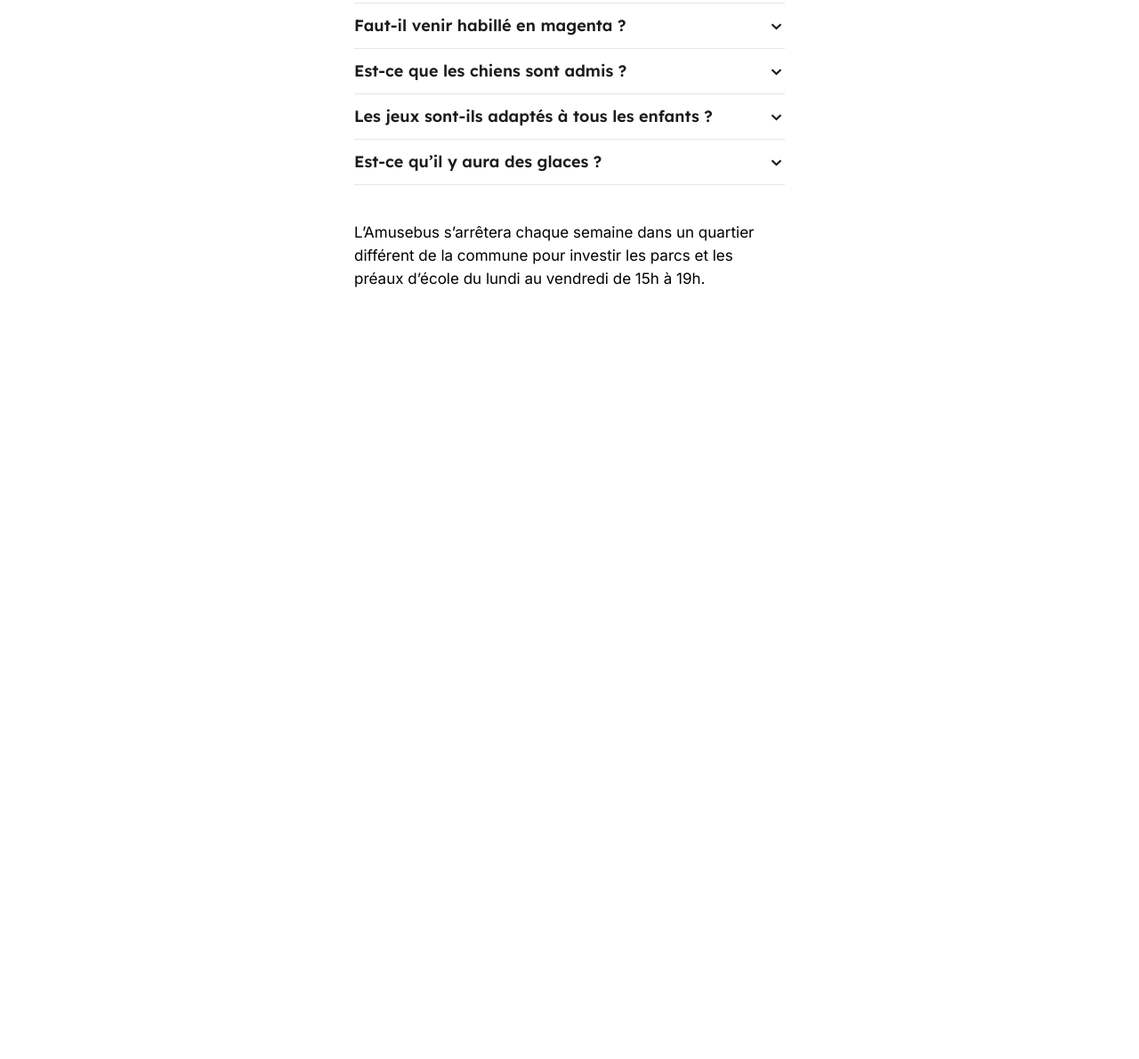
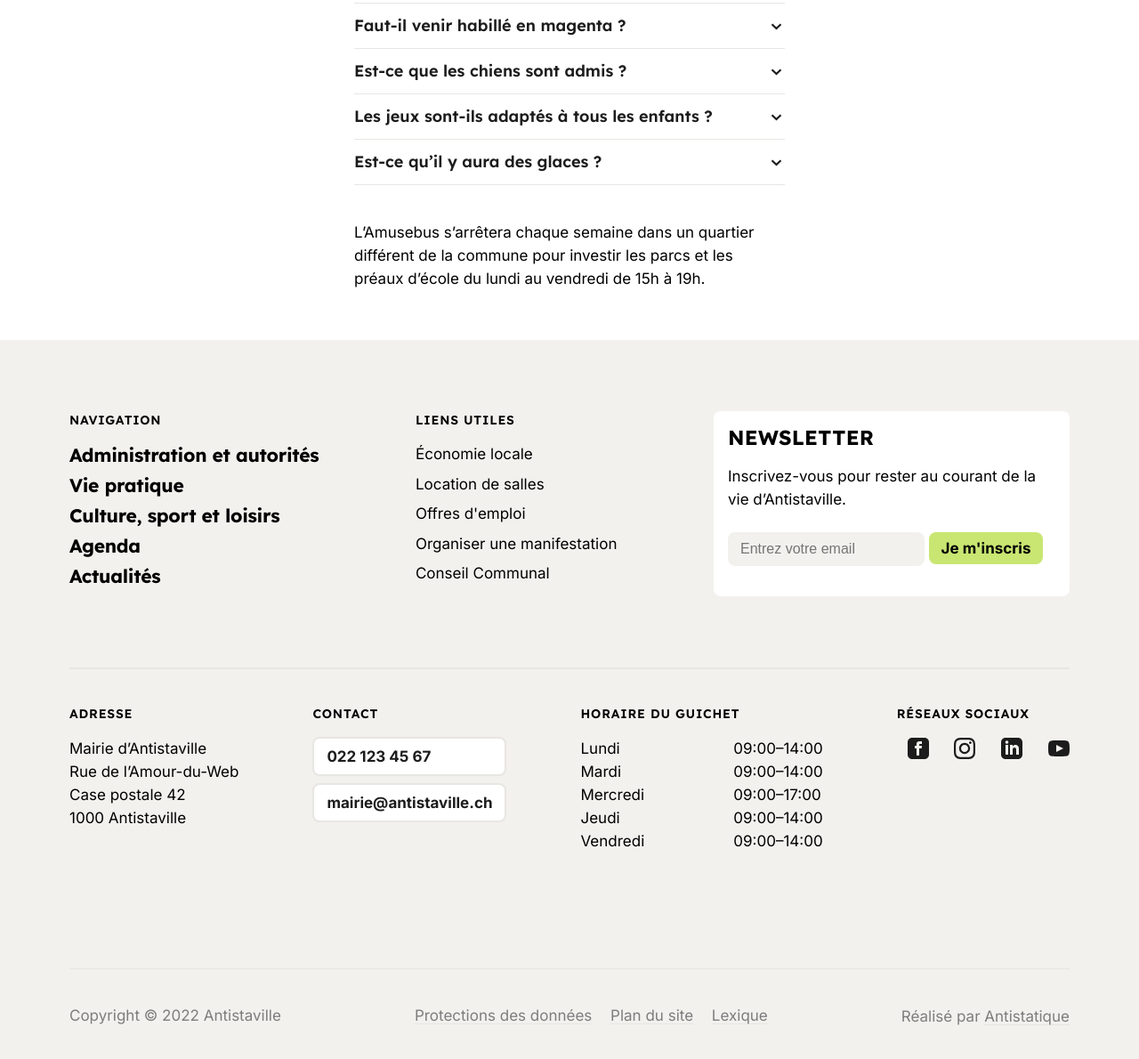
Before and after one commit to AnthonySalamone/antistaville, a website built with Parcel: page src/index.html in a window 1280 px wide. Shown: the part 1820-3010 px from the top of the page at 89% size. Before the commit the page ends 2186 px from the top, so only its background shows below. Built offline with nearby package versions, Linux system fonts and the light colour scheme.

Commit message:
dev of the footer, global margin improvement

```diff
--- a/src/index.html
+++ b/src/index.html
@@ -118,10 +118,100 @@
           L’Amusebus s’arrêtera chaque semaine dans un quartier différent de la commune pour investir les parcs et les
           préaux d’école du lundi au vendredi de 15h à 19h.
         </p>
-
       </article>
     </main>
+    <footer>
+      <section class="footer-top-section">
+        <div class="footer-navigation">
+          <h2>Navigation</h2>
+          <nav>
+            <ul>
+              <li><a href="#">Administration et autorités</a></li>
+              <li><a href="#">Vie pratique</a></li>
+              <li><a href="#">Culture, sport et loisirs</a></li>
+              <li><a href="#">Agenda</a></li>
+              <li><a href="#">Actualités</a></li>
+            </ul>
+          </nav>
+        </div>
+        <div class="footer-useful-link">
+          <h2>Liens utiles</h2>
+          <nav>
+            <ul>
+              <li><a href="#">Économie locale</a></li>
+              <li><a href="#">Location de salles</a></li>
+              <li><a href="#">Offres d'emploi</a></li>
+              <li><a href="#">Organiser une manifestation</a></li>
+              <li><a href="#">Conseil Communal</a></li>
+            </ul>
+          </nav>
+        </div>
+        <div class="footer-newsletter">
+          <h2>Newsletter</h2>
+          <p>Inscrivez-vous pour rester au courant de la vie d’Antistaville.</p>
+          <input placeholder="Entrez votre email" type="email">
+          <a class="button" href="#">Je m'inscris</a>
+        </div>
+      </section>
+      <div class="footer-separation"></div>
+      <section class="footer-middle-section">
+        <div class="footer-adress">
+          <h2>Adresse</h2>
+          <p>
+            Mairie d’Antistaville <br>
+            Rue de l’Amour-du-Web <br>
+            Case postale 42 <br>
+            1000 Antistaville
+          </p>
+        </div>
+        <div class="footer-contact">
+          <h2>Contact</h2>
+          <a class="button button-neutral" href="tel:+410221234567">022 123 45 67</a>
+          <a class="button button-neutral" href="mailto:mairie@antistaville.ch?subject=Antistaville">mairie@antistaville.ch</a>
+        </div>
+        <div class="footer-schedule">
+          <h2>Horaire du guichet</h2>
+          <div class="schedule-grid">
+            <p>
+              Lundi <br>
+              Mardi <br>
+              Mercredi <br>
+              Jeudi <br>
+              Vendredi <br>
+            </p>
+            <p>
+              09:00–14:00 <br>
+              09:00–14:00 <br>
+              09:00–17:00 <br>
+              09:00–14:00 <br>
+              09:00–14:00 <br>
+            </p>
+          </div>
+        </div>
+        <div class="footer-social-media">
+          <h2>Réseaux sociaux</h2>
+          <div class="footer-social-media-icons">
+            <a href="#"><img src="img/Icon/Social Networks/facebook_logo.svg" alt="Facebook."></a>
+            <a href="#"><img src="img/Icon/Social Networks/instagram_logo.svg" alt="Instagram."></a>
+            <a href="#"><img src="img/Icon/Social Networks/likedin_logo.svg" alt="LinkedIn."></a>
+            <a href="#"><img src="img/Icon/Social Networks/youtube_logo.svg" alt="Youtube."></a>
+          </div>
+        </div>
+      </section>
+      <div class="footer-separation"></div>
+      <section class="footer-bottom-section">
+        <div class="footer-copyright">Copyright © 2022 Antistaville</div>
+        <div class="footer-legal">
+          <a href="#">Protections des données</a>
+          <a href="#">Plan du site</a>
+          <a href="#">Lexique</a>
+        </div>
+        <div class="footer-signature">
+          <p>Réalisé par <a href="https://antistatique.net/" target="_blank">Antistatique</a></p>
+        </div>
+      </section>
 
+    </footer>
 
     <script src="js/main.js" type="module"></script>
   </body>
--- a/src/scss/_base.scss
+++ b/src/scss/_base.scss
@@ -69,8 +69,14 @@ h1,h2,h3,h4,h5,h6 {
 // base rules
 // ==================================== */
 
-body {
+header,
+main,
+.burger-menu {
   margin: 0 16px;
+}
+
+footer {
+  padding: 56px 16px 16px 16px;
 }
 
 .no-scroll {
@@ -100,6 +106,20 @@ p {
   &:hover {
     background: var(--secondary);
   }
+
+  &.button-neutral {
+    background: var(--neutral);
+    color: var(--primary);
+    border: solid 2px var(--primary-separation);
+
+    transition: 0.3 ease;
+
+    &:hover {
+      background: var(--primary-background);
+
+      transition: 0.3 ease;
+    }
+  }
 }
 
 input {
@@ -110,6 +130,9 @@ input {
   font-size: 16px;
   line-height: 24px;
   border-radius: var(--base-radius);
+  &:focus {
+    outline: none;
+  }
 }
 
 .highlight-link {
@@ -146,13 +169,22 @@ input {
 }
 
 @media (min-width:768px) {
-  body {
-    margin: 0 40px;
+  header,
+  main {
+    margin: 0 40px 24px 40px;
+  }
+  footer {
+    padding: 56px 40px 16px 40px;
   }
 }
 
 @media (min-width:1200px) {
-  body {
+  main,
+  header {
     margin: 0 78px;
   }
+
+  footer {
+    padding: 80px 78px 24px 78px;
+  }
 }
--- a/src/scss/main.scss
+++ b/src/scss/main.scss
@@ -4,3 +4,4 @@
 @import "modules/breadcrumb";
 @import "modules/article";
 @import "modules/accordion";
+@import "modules/footer";
--- /dev/null
+++ b/src/scss/modules/_footer.scss
@@ -0,0 +1,155 @@
+footer {
+  margin-top: 56px;
+
+  background: var(--primary-background);
+
+  .footer-separation {
+    height: 1.5px;
+    width: 100%;
+    margin-bottom: 40px;
+
+    background: var(--primary-separation);
+  }
+
+
+  section {
+    margin-bottom: 40px;
+
+    div {
+      margin-bottom: 50px;
+      &:last-of-type {
+        margin-bottom: 40px;
+      }
+    }
+  }
+
+  h2 {
+    margin-bottom: 16px;
+
+    font-weight: 600;
+    font-size: 14px;
+    line-height: 20px;
+    letter-spacing: 0.8px;
+    text-transform: uppercase;
+  }
+
+
+  li {
+    margin-bottom: 8px;
+
+    &:last-of-type {
+      margin: 0;
+    }
+  }
+
+  .footer-navigation nav {
+    font-family: "Lexend";
+    font-weight: 700;
+    font-size: 21px;
+    line-height: 26px;
+    letter-spacing: -0.3px;
+  }
+
+  .footer-newsletter {
+    padding: 16px;
+
+    background: var(--neutral);
+    border-radius: var(--base-radius);
+
+    h2 {
+
+      font-weight: 700;
+      font-size: 23px;
+      line-height: 28px;
+      letter-spacing: 0.3px;
+    }
+
+    input {
+      width: 100%;
+      margin: 24px 0 16px 0;
+      padding: 7px 14px;
+      border: none;
+      background: var(--primary-background);
+    }
+  }
+
+  .footer-contact a {
+    display: inline-block;
+    margin-bottom: 8px;
+
+    &:last-of-type {
+      margin-bottom: 0px;
+    }
+  }
+
+  .footer-schedule .schedule-grid {
+    display: flex;
+    flex-direction: row;
+
+    p {
+      margin-right: 100px;
+      &:last-of-type {
+        margin-right: 0;
+      }
+    }
+  }
+
+  .footer-social-media a {
+    margin-right: 24px;
+
+    &:first-of-type {
+      margin-left: 12px;
+    }
+
+    &:last-of-type {
+      margin-right: 0;
+    }
+  }
+
+  .footer-bottom-section {
+    color: var(--primary-light);
+
+    div {
+      margin-bottom: 16px;
+      &:last-of-type {
+        margin-bottom: 24px;
+      }
+    }
+
+    a {
+      text-decoration: underline;
+      text-underline-offset: 3px;
+      text-decoration-color: var(--primary-separation);
+    }
+
+    .footer-legal a {
+      margin-right: 16px;
+
+      &:last-of-type {
+        margin-right: 0;
+      }
+    }
+  }
+
+}
+
+@media (min-width:1200px) {
+  footer {
+    section {
+      display: flex;
+      flex-direction: row;
+      justify-content: space-between;
+    }
+    .footer-newsletter {
+      width: 400px;
+
+      input {
+        width: 60%;
+      }
+    }
+    .footer-contact {
+      display: flex;
+      flex-direction: column;
+    }
+  }
+}
--- a/src/scss/modules/_header.scss
+++ b/src/scss/modules/_header.scss
@@ -76,13 +76,10 @@ header {
 }
 
 
-@media (min-width:768px) {
-
-}
-
 @media (min-width:1200px) {
   header {
-    margin: 50px 0;
+    margin-top: 50px;
+    margin-bottom: 50px;
 
     .desktop-nav,
     .desktop-header-button {
```
